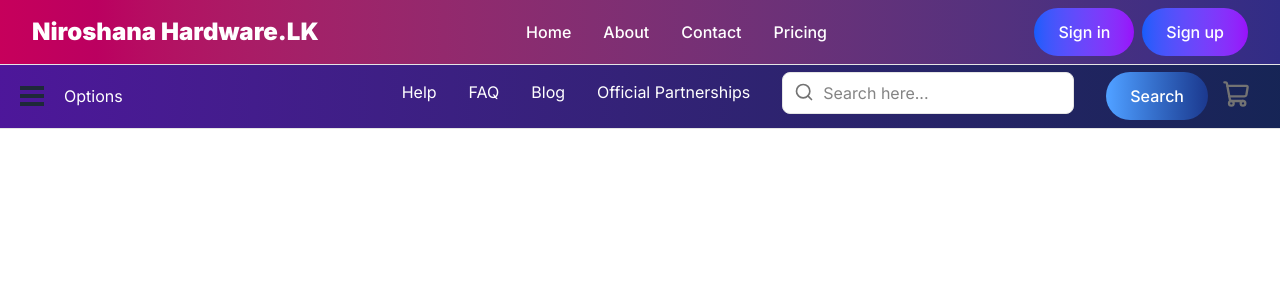
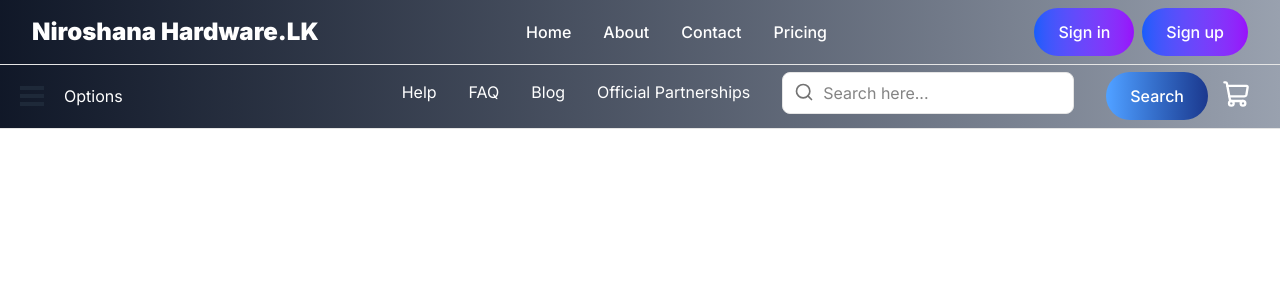
Before and after one commit to Lil-ice-Cloud/Niroshana-Hardware-Digital-Commerce-Platform, a Next.js app: page / in a window 1280 px wide. Shown: the top 300 px of the page. Built offline with nearby package versions, Linux system fonts and the light colour scheme.

Commit message:
sidebar colors

```diff
--- a/components/ui/Navbar/Navbar.tsx
+++ b/components/ui/Navbar/Navbar.tsx
@@ -16,8 +16,8 @@
         right-0
         z-50
         bg-linear-to-r
-        from-pink-700
-        to-indigo-900
+        to-gray-400
+        from-gray-900
         backdrop-blur-md
         border-b
         border-border
--- a/components/ui/SideBar/Sidebar.tsx
+++ b/components/ui/SideBar/Sidebar.tsx
@@ -60,9 +60,10 @@
                 {/* Sidebar content with hover animation */}
                 <div className={`
                 bg-linear-to-r
-                from-blue-950
-                to-gray-800
-                text-white
+              to-gray-600
+              to-gray-600
+              from-gray-900
+              text-white
                 h-screen
                 w-70
                 top-0
--- a/components/ui/Top-Panel/Top-Panel.tsx
+++ b/components/ui/Top-Panel/Top-Panel.tsx
@@ -14,8 +14,8 @@
     return (
         <nav className="
         bg-linear-to-r
-      from-violet-900
-      to-blue-950
+        to-gray-400
+        from-gray-900
         fixed
         top-16
         left-0
@@ -100,9 +100,9 @@
                                     className="
                                     relative
                                     p-2
-                                    text-muted-foreground
                                     hover:text-foreground
                                     transition-colors
+                                    text-white
                                     duration-200
                                     my-8
                                     ">
```
